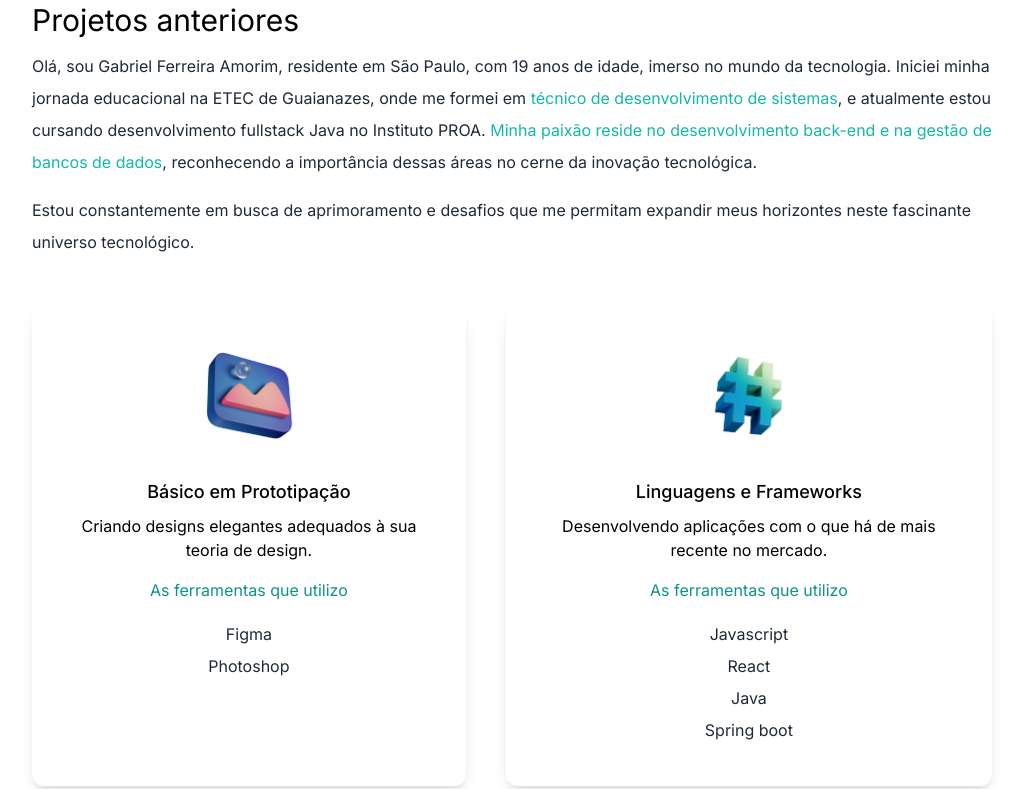
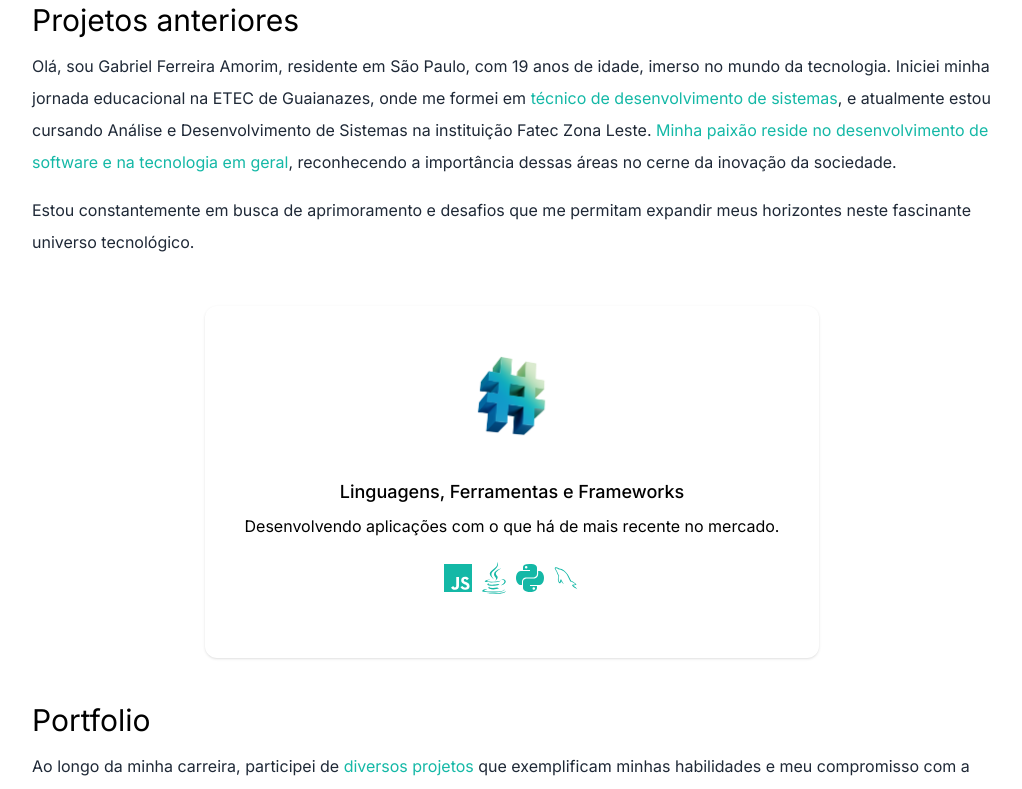
Before and after one commit to Bieelogrom/Portfolio_Gabriel, a Next.js app: page / in a window 1280 px wide. Shown: the part 1082-1871 px from the top of the page, without its empty margins (128-1150 px from the left). Built offline with nearby package versions, Linux system fonts and the light colour scheme.

Commit message:
fix: corrigindo algumas coisas

```diff
--- a/src/app/page.js
+++ b/src/app/page.js
@@ -3,6 +3,9 @@
 import Image from "next/image";
 import { BsFillMoonStarsFill } from "react-icons/bs";
 import { AiFillLinkedin, AiFillInstagram, AiFillGithub } from "react-icons/ai";
+import { IoLogoJavascript, IoLogoPython  } from "react-icons/io5";
+import { DiMysql } from "react-icons/di";
+import { FaJava } from "react-icons/fa6";
 import eu from "../../public/Eu.png";
 import design from "../../public/design.png";
 import code from "../../public/code.png";
@@ -12,8 +15,11 @@ import mapa from "../../public/Mapa.jpeg";
 import conectavel from "../../public/Conectavel.jpeg";
 // import curriculo from "../../public/dev.pdf";
 import { useState } from "react";
+import { IconContext } from "react-icons";
 
 export default function Home() {
+  const TAMANHO_ICONES = 12
+
   const [darkMode, setDarkMode] = useState(false);
 
   const enviarParaProjeto = () => {
@@ -86,14 +92,13 @@ export default function Home() {
               <span className="text-teal-500">
                 técnico de desenvolvimento de sistemas
               </span>
-              , e atualmente estou cursando desenvolvimento fullstack Java no
-              Instituto PROA.{" "}
+              , e atualmente estou cursando Análise e Desenvolvimento de Sistemas na instituição
+              Fatec Zona Leste.{" "}
               <span className="text-teal-500">
-                Minha paixão reside no desenvolvimento back-end e na gestão de
-                bancos de dados
+                Minha paixão reside no desenvolvimento de software e na tecnologia em geral
               </span>
               , reconhecendo a importância dessas áreas no cerne da inovação
-              tecnológica.
+              da sociedade.
             </p>
             <p className="text-md py-2 leading-8 text-gray-800 dark:text-white">
               Estou constantemente em busca de aprimoramento e desafios que me
@@ -102,35 +107,23 @@ export default function Home() {
             </p>
           </div>
           <div className="lg:flex gap-10 justify-center">
-            <div className="text-center shadow-lg p-10 rounded-xl my-10 dark:bg-white">
-              <div className="w-auto flex justify-center">
-                <Image src={design} width={100} height={100} />
-              </div>
-              <h3 className="text-lg font-medium pt-8 pb-2">
-                Básico em Prototipação
-              </h3>
-              <p>Criando designs elegantes adequados à sua teoria de design.</p>
-              <h4 className="py-4 text-teal-600">As ferramentas que utilizo</h4>
-              <p className="text-gray-800 py-1">Figma</p>
-              <p className="text-gray-800 py-1">Photoshop</p>
-            </div>
-
-            <div className="text-center shadow-lg p-10 rounded-xl my-10 dark:bg-white">
+            <div className="text-center shadow hover:shadow-lg p-10 rounded-xl my-10 dark:bg-white">
               <div className="w-auto flex justify-center">
                 <Image src={code} width={100} height={100} />
               </div>
               <h3 className="text-lg font-medium pt-8 pb-2">
-                Linguagens e Frameworks
+                Linguagens, Ferramentas e Frameworks
               </h3>
               <p>
                 Desenvolvendo aplicações com o que há de mais recente no
                 mercado.
               </p>
-              <h4 className="py-4 text-teal-600">As ferramentas que utilizo</h4>
-              <p className="text-gray-800 py-1">Javascript</p>
-              <p className="text-gray-800 py-1">React</p>
-              <p className="text-gray-800 py-1">Java</p>
-              <p className="text-gray-800 py-1">Spring boot</p>
+              <div className="my-6 flex justify-center gap-1 text-teal-500">
+                <IoLogoJavascript size={32}/>
+                <FaJava size={32}/>
+                <IoLogoPython  size={32}/>
+                <DiMysql  size={32}/>
+              </div>
             </div>
           </div>
         </section>
```
